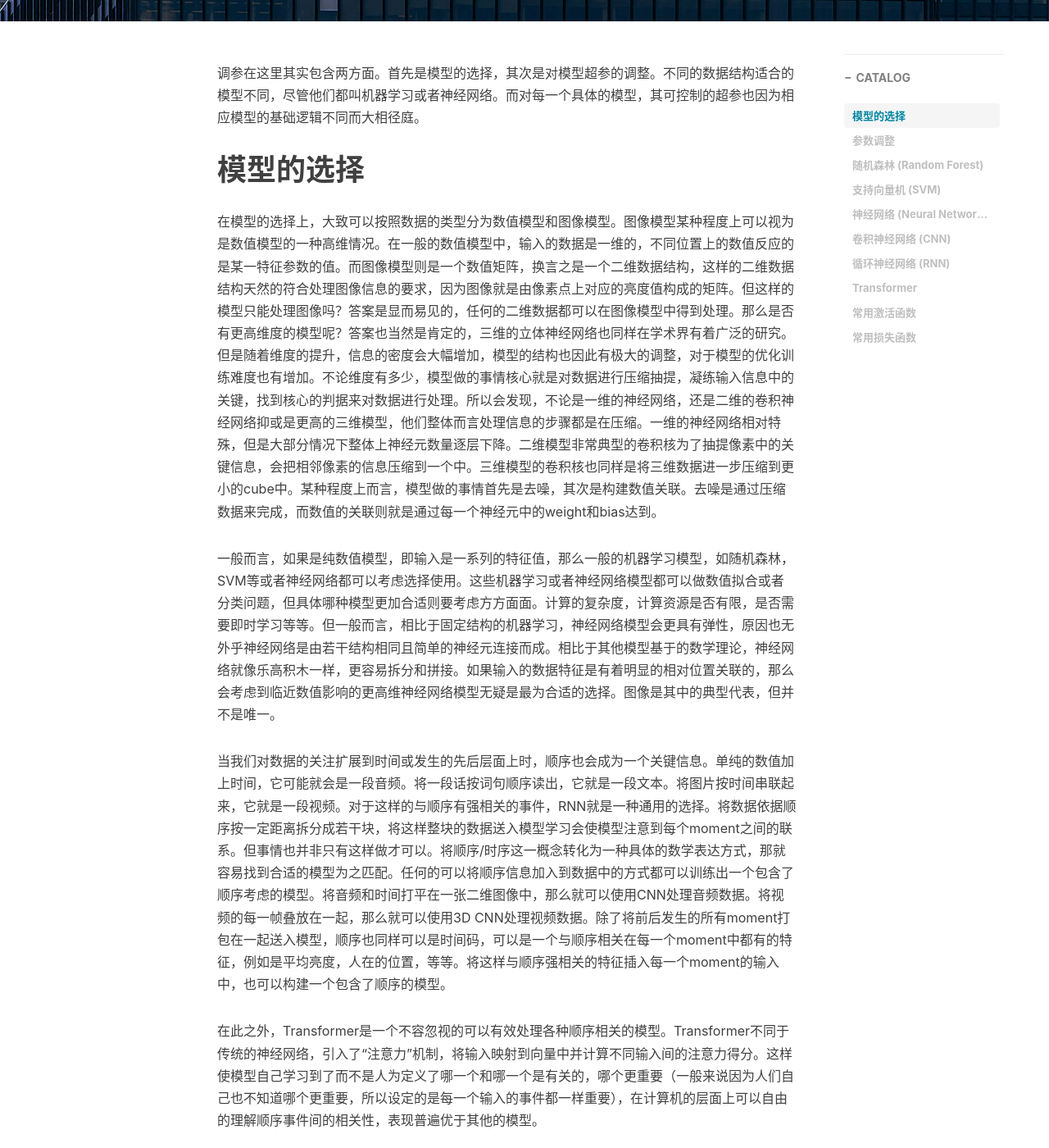
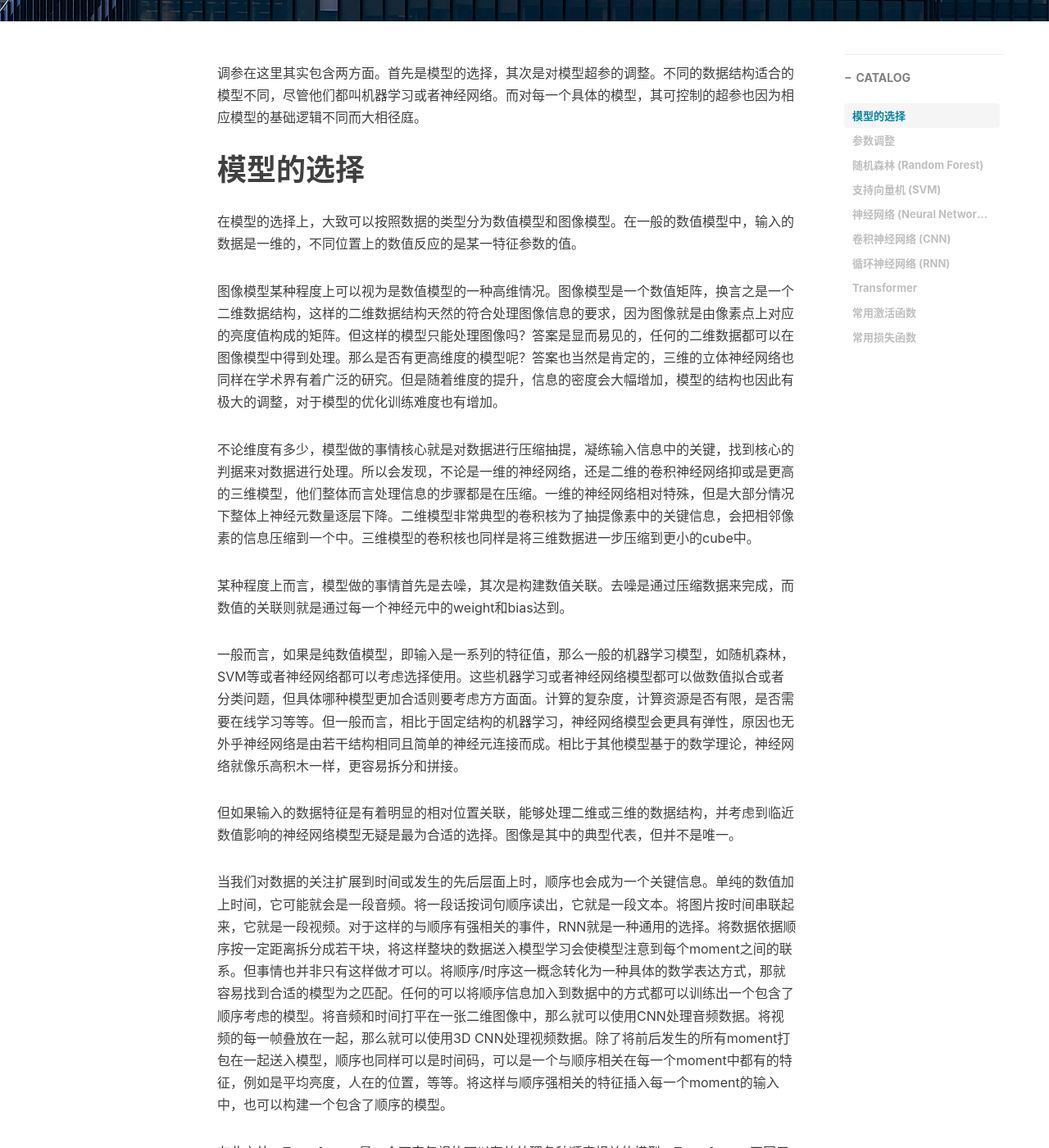
Before and after one commit to WinchellWang/winchellwang.github.io, a Jekyll site: the page built from _posts/2024-12-29-core_concept_ai_model_3.md, in a window 1280 px wide and 1400 px high, scrolled down 557 px. Shown: the whole window at 82% size. Built offline with Jekyll 4.4.1, drawn with Linux system fonts in a browser that asks for light colours; nearby versions of some CDN libraries; comment, search, counter and statistics services are not loaded; some of the changed text lies outside the part shown.

Commit message:
New Post

```diff
--- a/_posts/2024-12-29-core_concept_ai_model_3.md
+++ b/_posts/2024-12-29-core_concept_ai_model_3.md
@@ -15,9 +15,17 @@ catalog: true
 
 # 模型的选择
 
-在模型的选择上，大致可以按照数据的类型分为数值模型和图像模型。图像模型某种程度上可以视为是数值模型的一种高维情况。在一般的数值模型中，输入的数据是一维的，不同位置上的数值反应的是某一特征参数的值。而图像模型则是一个数值矩阵，换言之是一个二维数据结构，这样的二维数据结构天然的符合处理图像信息的要求，因为图像就是由像素点上对应的亮度值构成的矩阵。但这样的模型只能处理图像吗？答案是显而易见的，任何的二维数据都可以在图像模型中得到处理。那么是否有更高维度的模型呢？答案也当然是肯定的，三维的立体神经网络也同样在学术界有着广泛的研究。但是随着维度的提升，信息的密度会大幅增加，模型的结构也因此有极大的调整，对于模型的优化训练难度也有增加。不论维度有多少，模型做的事情核心就是对数据进行压缩抽提，凝练输入信息中的关键，找到核心的判据来对数据进行处理。所以会发现，不论是一维的神经网络，还是二维的卷积神经网络抑或是更高的三维模型，他们整体而言处理信息的步骤都是在压缩。一维的神经网络相对特殊，但是大部分情况下整体上神经元数量逐层下降。二维模型非常典型的卷积核为了抽提像素中的关键信息，会把相邻像素的信息压缩到一个中。三维模型的卷积核也同样是将三维数据进一步压缩到更小的cube中。某种程度上而言，模型做的事情首先是去噪，其次是构建数值关联。去噪是通过压缩数据来完成，而数值的关联则就是通过每一个神经元中的weight和bias达到。
+在模型的选择上，大致可以按照数据的类型分为数值模型和图像模型。在一般的数值模型中，输入的数据是一维的，不同位置上的数值反应的是某一特征参数的值。
 
-一般而言，如果是纯数值模型，即输入是一系列的特征值，那么一般的机器学习模型，如随机森林，SVM等或者神经网络都可以考虑选择使用。这些机器学习或者神经网络模型都可以做数值拟合或者分类问题，但具体哪种模型更加合适则要考虑方方面面。计算的复杂度，计算资源是否有限，是否需要即时学习等等。但一般而言，相比于固定结构的机器学习，神经网络模型会更具有弹性，原因也无外乎神经网络是由若干结构相同且简单的神经元连接而成。相比于其他模型基于的数学理论，神经网络就像乐高积木一样，更容易拆分和拼接。如果输入的数据特征是有着明显的相对位置关联的，那么会考虑到临近数值影响的更高维神经网络模型无疑是最为合适的选择。图像是其中的典型代表，但并不是唯一。
+图像模型某种程度上可以视为是数值模型的一种高维情况。图像模型是一个数值矩阵，换言之是一个二维数据结构，这样的二维数据结构天然的符合处理图像信息的要求，因为图像就是由像素点上对应的亮度值构成的矩阵。但这样的模型只能处理图像吗？答案是显而易见的，任何的二维数据都可以在图像模型中得到处理。那么是否有更高维度的模型呢？答案也当然是肯定的，三维的立体神经网络也同样在学术界有着广泛的研究。但是随着维度的提升，信息的密度会大幅增加，模型的结构也因此有极大的调整，对于模型的优化训练难度也有增加。
+
+不论维度有多少，模型做的事情核心就是对数据进行压缩抽提，凝练输入信息中的关键，找到核心的判据来对数据进行处理。所以会发现，不论是一维的神经网络，还是二维的卷积神经网络抑或是更高的三维模型，他们整体而言处理信息的步骤都是在压缩。一维的神经网络相对特殊，但是大部分情况下整体上神经元数量逐层下降。二维模型非常典型的卷积核为了抽提像素中的关键信息，会把相邻像素的信息压缩到一个中。三维模型的卷积核也同样是将三维数据进一步压缩到更小的cube中。
+
+某种程度上而言，模型做的事情首先是去噪，其次是构建数值关联。去噪是通过压缩数据来完成，而数值的关联则就是通过每一个神经元中的weight和bias达到。
+
+一般而言，如果是纯数值模型，即输入是一系列的特征值，那么一般的机器学习模型，如随机森林，SVM等或者神经网络都可以考虑选择使用。这些机器学习或者神经网络模型都可以做数值拟合或者分类问题，但具体哪种模型更加合适则要考虑方方面面。计算的复杂度，计算资源是否有限，是否需要在线学习等等。但一般而言，相比于固定结构的机器学习，神经网络模型会更具有弹性，原因也无外乎神经网络是由若干结构相同且简单的神经元连接而成。相比于其他模型基于的数学理论，神经网络就像乐高积木一样，更容易拆分和拼接。
+
+但如果输入的数据特征是有着明显的相对位置关联，能够处理二维或三维的数据结构，并考虑到临近数值影响的神经网络模型无疑是最为合适的选择。图像是其中的典型代表，但并不是唯一。
 
 当我们对数据的关注扩展到时间或发生的先后层面上时，顺序也会成为一个关键信息。单纯的数值加上时间，它可能就会是一段音频。将一段话按词句顺序读出，它就是一段文本。将图片按时间串联起来，它就是一段视频。对于这样的与顺序有强相关的事件，RNN就是一种通用的选择。将数据依据顺序按一定距离拆分成若干块，将这样整块的数据送入模型学习会使模型注意到每个moment之间的联系。但事情也并非只有这样做才可以。将顺序/时序这一概念转化为一种具体的数学表达方式，那就容易找到合适的模型为之匹配。任何的可以将顺序信息加入到数据中的方式都可以训练出一个包含了顺序考虑的模型。将音频和时间打平在一张二维图像中，那么就可以使用CNN处理音频数据。将视频的每一帧叠放在一起，那么就可以使用3D CNN处理视频数据。除了将前后发生的所有moment打包在一起送入模型，顺序也同样可以是时间码，可以是一个与顺序相关在每一个moment中都有的特征，例如是平均亮度，人在的位置，等等。将这样与顺序强相关的特征插入每一个moment的输入中，也可以构建一个包含了顺序的模型。
 
@@ -89,10 +97,12 @@ import torch.optim as optim
 from torch.optim.lr_scheduler import StepLR
 
 # 随机产生一个数据集为例
+
 x_train = torch.rand(1000, 20)
 y_train = torch.randint(0, 2, (1000, 1)).float()
 
 # 定义神经网络模型
+
 class ExampleNN(nn.Module):
    def __init__(self):
       super(ExampleNN, self).__init__()
@@ -111,13 +121,16 @@ class ExampleNN(nn.Module):
 model = ExampleNN()
 
 # 定义损失函数和优化器
+
 criterion = nn.BCELoss()
 optimizer = optim.Adam(model.parameters(), lr=0.01)
 
 # 定义学习率调度器
+
 scheduler = StepLR(optimizer, step_size=10, gamma=0.1)
 
 # 训练模型
+
 num_epochs = 50
 batch_size = 32
 for epoch in range(num_epochs):
```
Also changed, not shown: other parts of _posts/2024-12-29-core_concept_ai_model_3.md (+1 -1 lines).
